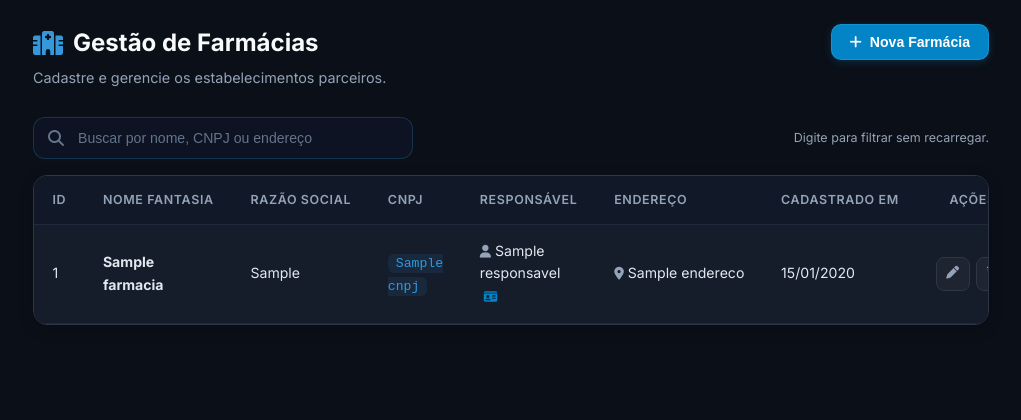
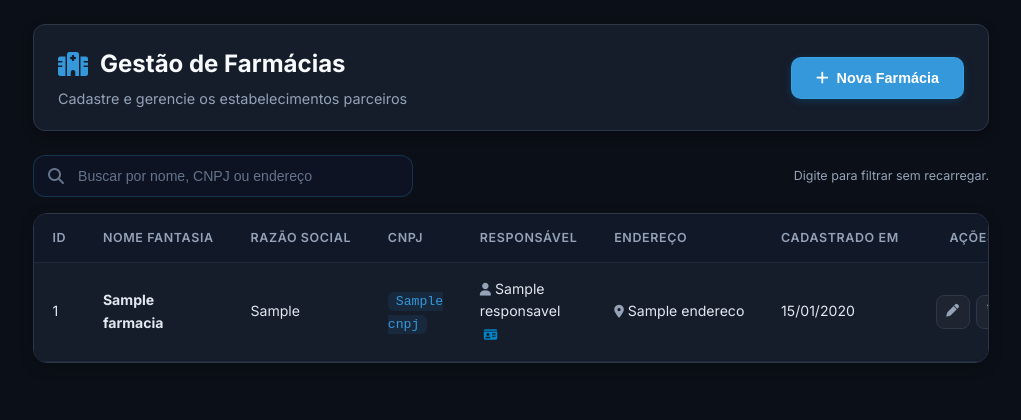
Before and after one commit to dev-ryanmartins/RedeVita-Projeto-Integrador, a Python web app: template frontend/templates/farmacias.html in a window 1280 px wide. Shown: the top 420 px of the page, without its empty margins (259-1280 px from the left). Run offline with Jinja, Linux system fonts and the light colour scheme; the template is opened without the code that fills it: most values are stand-ins (such as "Sample title", 1, 10 or a date in 2020).

Commit message:
feat: converter farmacias header para classes corporativas padronizadas

```diff
--- a/frontend/templates/farmacias.html
+++ b/frontend/templates/farmacias.html
@@ -3,12 +3,12 @@
 
 {% block content %}
 <div class="page-wrapper">
-    <div class="page-header">
-        <div>
-            <h2><i class="fas fa-hospital"></i> Gestão de Farmácias</h2>
-            <p class="page-subtitle">Cadastre e gerencie os estabelecimentos parceiros.</p>
+    <div class="page-header-corporate">
+        <div class="page-header-content">
+            <h1><i class="fas fa-hospital"></i> Gestão de Farmácias</h1>
+            <p class="subtitle">Cadastre e gerencie os estabelecimentos parceiros</p>
         </div>
-        <button class="btn-primary" onclick="abrirModal('modal-add')">
+        <button class="btn-form btn-form-primary" onclick="abrirModal('modal-add')">
             <i class="fas fa-plus"></i> Nova Farmácia
         </button>
     </div>
```
